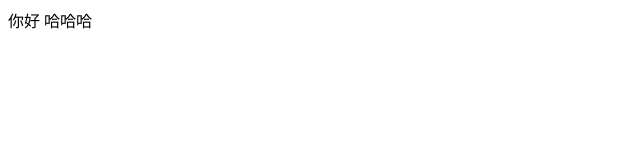
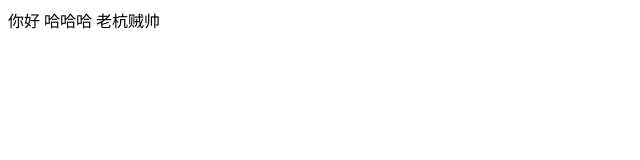
Before and after one commit to Wsscc/lll, a plain HTML site: page index.html in a window 1280 px wide. Shown: the full height of the page, 0-640 px from the left. Drawn offline with Linux system fonts and the light colour scheme.

Commit message:
henshuai

```diff
--- a/index.html
+++ b/index.html
@@ -7,5 +7,6 @@
 	<body>
 		你好
 		哈哈哈
+		老杭贼帅
 	</body>
 </html>
```
